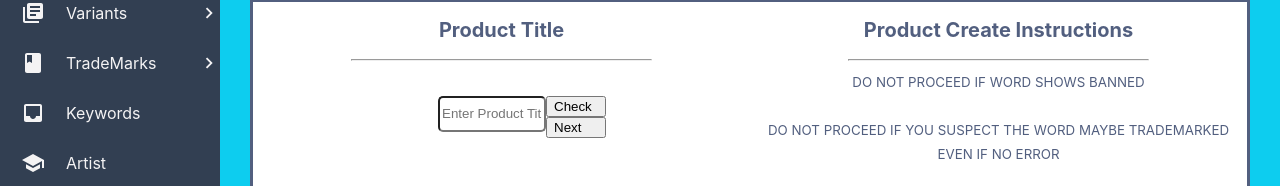
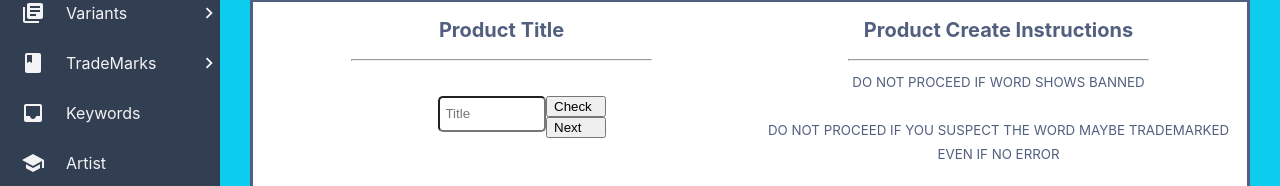
Before and after one commit to NightW0lfff/Zedflow-Project, a React (Create React App) app: page /products/create in a window 1280 px wide. Shown: the part 267-453 px from the top of the page. Built offline with nearby package versions, Linux system fonts and the light colour scheme.

Commit message:
Update for nav

```diff
--- a/src/Pages/ProductCreate.js
+++ b/src/Pages/ProductCreate.js
@@ -33,12 +33,12 @@ function ProductCreate() {
               <div class="row">
                 <div class="fp-control">
                 <div class="pc-ept">
-                <input class="fp-input" name="description" onChange={e=>setDescription(e.target.value)} value={description} type="next" placeholder="Enter Product Title" required-type="text" maxLength={25}>
+                <input class="fp-input" name="description" onChange={e=>setDescription(e.target.value)} value={description} type="next" placeholder=" Title" required-type="text" maxLength={25}>
                 </input>
                 </div>
                 <div class="pc-pt">
-                <button class="btn-check" type="submit">Check</button>
-                <button class="btn-wd" type="button" >Next</button>
+                <button class="btn-check" type="button" >Check</button>
+                <button class="btn-wd" type="button" onClick={jumpPageHandler}>Next</button>
                 </div>
                 </div>
               </div>
```
